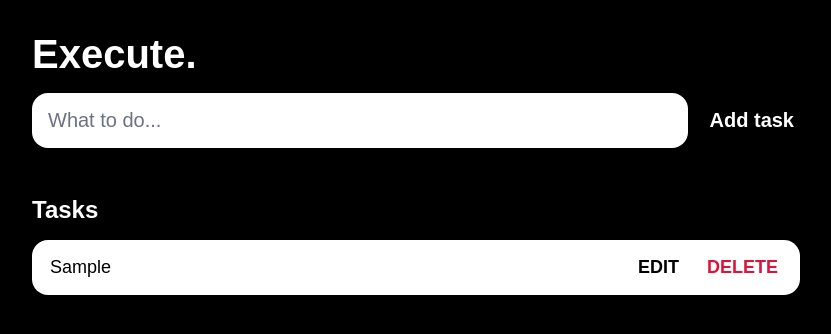
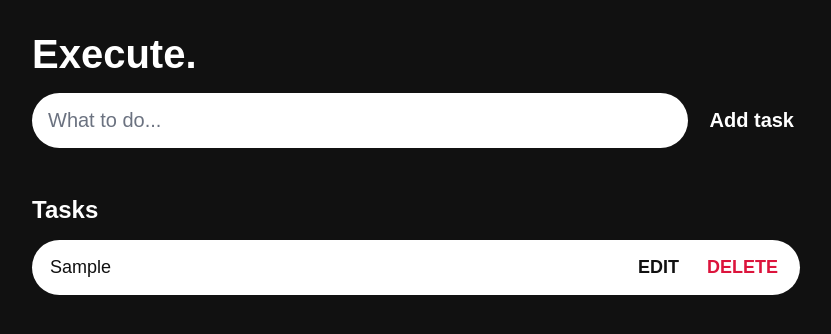
Before and after one commit to KindredSM/execute, a plain HTML site: page index.html in a window 1280 px wide. Both pictures are taken after typing "Sample" into the empty fields and a click on the input "Add task". Shown: the whole page, without its empty margins (224-1055 px from the left). Drawn offline with Linux system fonts and the light colour scheme.

Commit message:
color change

```diff
--- a/main.css
+++ b/main.css
@@ -1,7 +1,7 @@
 :root {
-  --dark: #000000;
+  --dark: #000847;
   --darker: #1f2937;
-  --darkest: #000000;
+  --darkest: #111111;
   --grey: #6b7280;
   --light: rgb(255, 255, 255);
   --color: #000000;
@@ -52,7 +52,7 @@ button {
   flex: 1 1 0%;
   background-color: var(--light);
   padding: 1rem;
-  border-radius: 1rem;
+  border-radius: 2rem;
   margin-right: 1rem;
   color: var(--darkest);
   font-size: 1.25rem;
@@ -68,6 +68,7 @@ button {
   font-weight: 700;
   background-color: var(--light);
   -webkit-background-clip: text;
+  background-clip: text;
   -webkit-text-fill-color: transparent;
   cursor: pointer;
   transition: 0.4s;
@@ -104,7 +105,7 @@ main {
   justify-content: space-between;
   background-color: var(--light);
   padding: 1rem;
-  border-radius: 1rem;
+  border-radius: 2rem;
   margin-bottom: 1rem;
 }
 
@@ -149,6 +150,7 @@ main {
 .task .actions .edit {
   background-color: var(--darkest);
   -webkit-background-clip: text;
+  background-clip: text;
   -webkit-text-fill-color: transparent;
 }
 
--- a/main.js
+++ b/main.js
@@ -1,5 +1,3 @@
-window.localStorage;
-
 window.addEventListener("load", () => {
   const form = document.querySelector("#new-task-form");
   const input = document.querySelector("#new-task-input");
```
